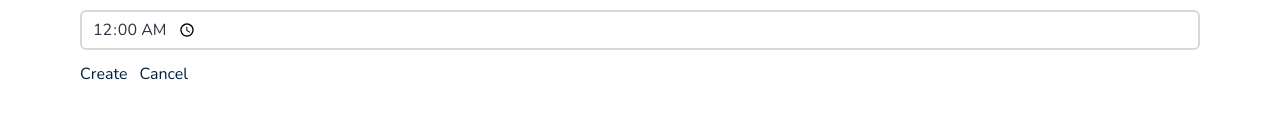
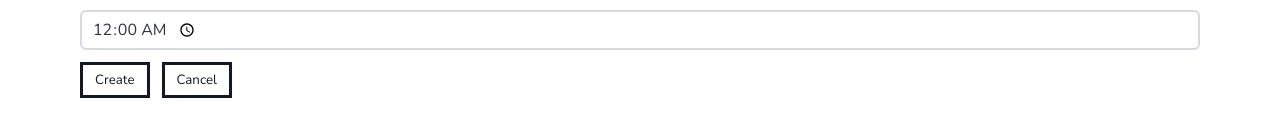
Before and after one commit to rwoollett/react-vite-app, a React (Vite) app: page /countdown/create in a window 1280 px wide. Shown: the part 290-426 px from the top of the page. Built offline with nearby package versions, Linux system fonts and the light colour scheme; no server answers.

Commit message:
create countdown button change to same styles, location state option with react router navigation flow

```diff
--- a/src/components/CountdownCreate.tsx
+++ b/src/components/CountdownCreate.tsx
@@ -5,7 +5,8 @@ import { useAppDispatch } from '../store/reducers/store';
 import { addCountdown } from '../store/actions/data';
 import { useNavigate } from 'react-router-dom';
 import { v4 as uuidv4 } from 'uuid';
-import { TABLE_VIEW } from './Table';
+import { TABLE_EDIT, TABLE_VIEW } from './Table';
+import Button from './Button';
 
 function CountdownCreate() {
   const [name, setName] = useState("");
@@ -35,7 +36,7 @@ function CountdownCreate() {
     }
   };
   const onHandleCancel = () => {
-    navigate('/countdown', { state: { tableMode: TABLE_VIEW } });
+    navigate('/countdown', { state: { tableMode: TABLE_EDIT } });
   };
 
   return (
@@ -79,10 +80,11 @@ function CountdownCreate() {
 
       <div className="field is-grouped">
         <div className="control">
-          <button type="submit" className="button is-primary">Create</button>
+          {/* <button type="submit" className="button is-primary">Create</button> */}
+          <Button type="submit" secondary outline>Create</Button>
         </div>
         <div className="control">
-          <button type="button" onClick={() => onHandleCancel()} className="button is-primary">Cancel</button>
+          <Button type="button" onClick={() => onHandleCancel()} secondary outline>Cancel</Button>
         </div>
       </div>
 
--- a/src/components/Table.tsx
+++ b/src/components/Table.tsx
@@ -1,4 +1,5 @@
 import { Fragment, useEffect, useState, type JSX } from "react";
+import { useLocation } from "react-router-dom";
 import style from './Table.module.scss';
 //import { RxCircle, RxCheckCircled } from 'react-icons/rx';
 import Button from "./Button";
@@ -36,12 +37,22 @@ function Table<T>({ data, config, keyFn }: {
   keyFn: (item: T) => string | number;
 }) {
 
-  const [tableMode, setTableMode] = useState(TABLE_VIEW);
+  const location = useLocation();
+  const initialMode = location.state?.tableMode ?? TABLE_VIEW;
+
+  const [tableMode, setTableMode] = useState(initialMode);
   const [edit, setEdit] = useState(false);
   const [editable, setEditable] = useState(false);
   const [selectAll, setSelectedAll] = useState(false);
   const [selectIndex, setSelectIndex] = useState<{ [key: string | number]: boolean }>({});
   const selectedCount = Object.values(selectIndex).filter(Boolean).length;
+
+  useEffect(() => {
+    if (location.state?.tableMode) {
+      setTableMode(location.state.tableMode);
+      setEdit(location.state.tableMode === TABLE_EDIT);
+    }
+  }, [location.state]);
 
   useEffect(() => {
     setEditable(config.edit.length > 0);
```
